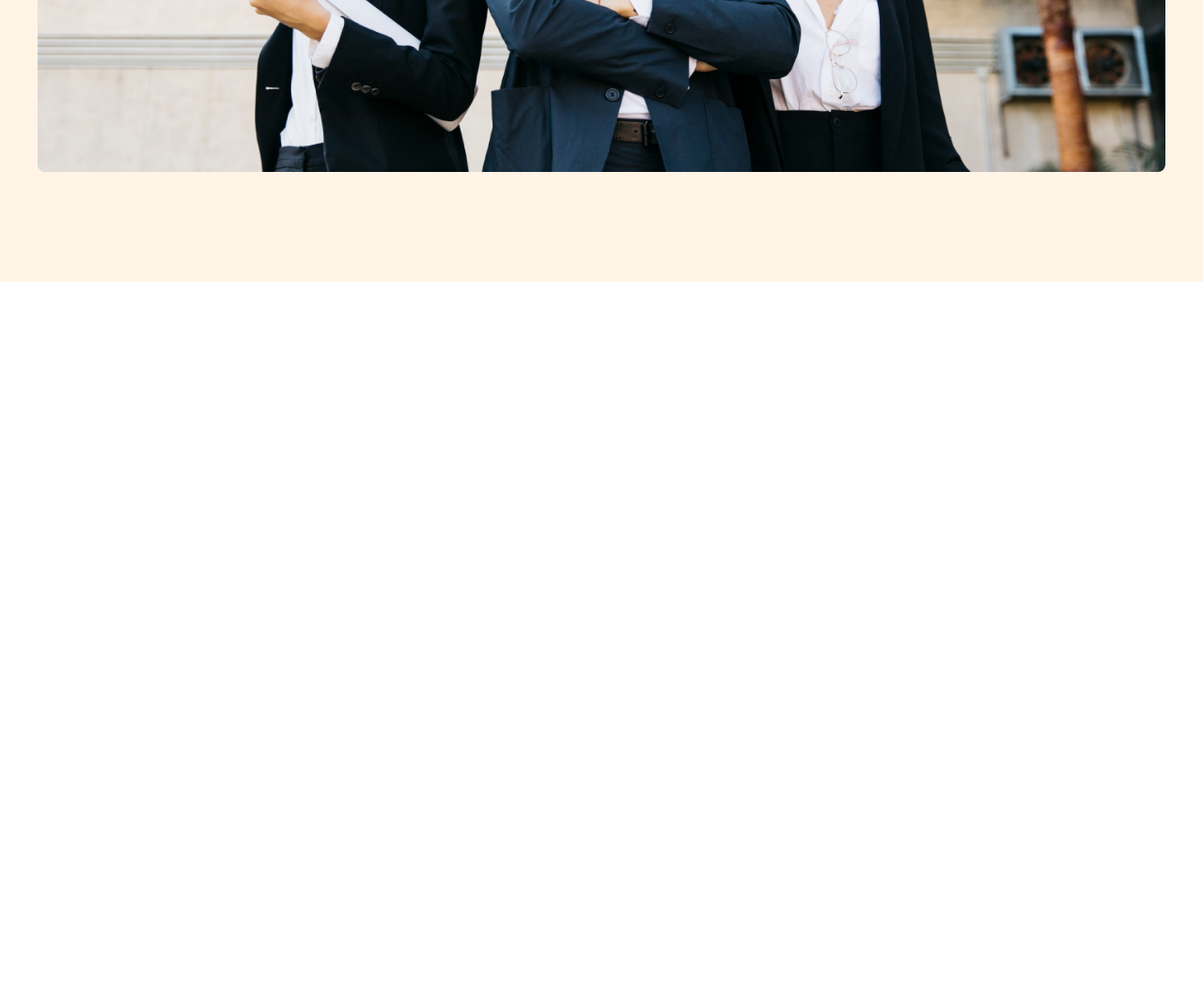
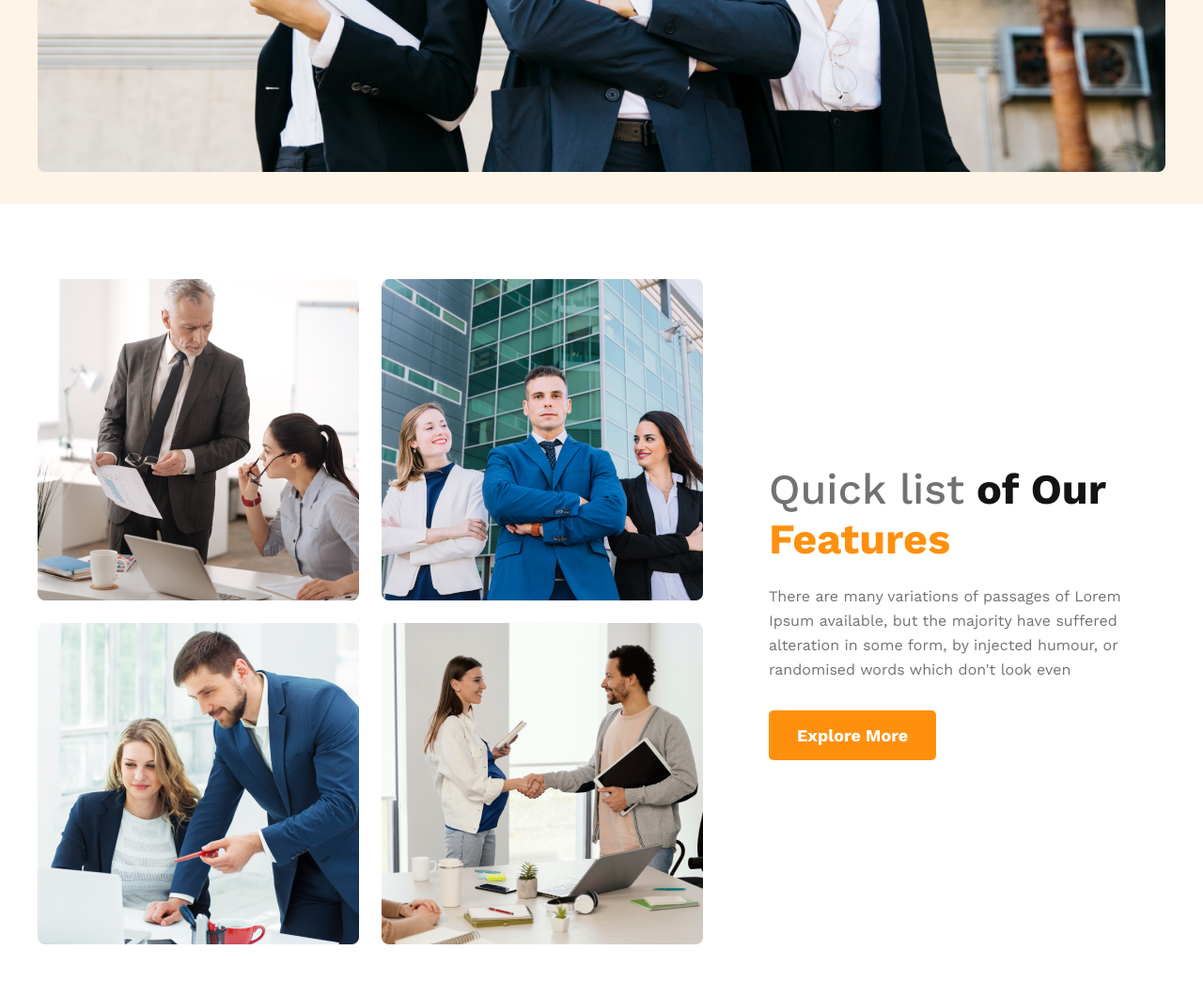
Before and after one commit to ar-asad/g3-architects, a plain HTML site: page index.html in a window 1280 px wide. Shown: the part 918-1962 px from the top of the page at 94% size. Before the commit the page ends 1218 px from the top, so only its background shows below. Drawn offline with nearby package versions, Linux system fonts and the light colour scheme.

Commit message:
our feature section added with style

```diff
--- a/index.html
+++ b/index.html
@@ -26,7 +26,7 @@
         <div class="banner">
             <div class="banner-textbox">
                 <h1 class="banner-title">Brand New <br> Group of Architects</h1>
-                <p class="banner-description">There are many variations of passages of Lorem Ipsum available, but the
+                <p class="description">There are many variations of passages of Lorem Ipsum available, but the
                     majority have suffered alteration in some form, by injected humour, or randomised words which don't
                     look even</p>
                 <button class="btn-primary">Explore More</button>
@@ -36,6 +36,32 @@
             </div>
         </div>
     </header>
+    <main>
+        <section class="our-feature">
+            <div class="feature-gallery">
+                <div class="gallary-img">
+                    <img src="/images/team1.png" alt="feature team1 img">
+                </div>
+                <div class="gallary-img">
+                    <img src="/images/team2.png" alt="feature team1 img">
+                </div>
+                <div class="gallary-img">
+                    <img src="/images/team3.png" alt="feature team1 img">
+                </div>
+                <div class="gallary-img">
+                    <img src="/images/team4.png" alt="feature team1 img">
+                </div>
+            </div>
+            <div class="feature-textbox">
+                <h2 class="textbox-title"><span class="title-start">Quick list</span> of Our <br> <span
+                        class="title-finale">Features</span></h2>
+                <p class="description">There are many variations of passages of Lorem Ipsum available, but the majority
+                    have suffered alteration in some form, by injected humour, or randomised words which don't look even
+                </p>
+                <button class="btn-primary">Explore More</button>
+            </div>
+        </section>
+    </main>
 </body>
 
 </html>
--- a/style.css
+++ b/style.css
@@ -39,9 +39,12 @@
     color: #424242;
 }
 
+
 /* banner styel here */
 /* ................. */
-.banner {}
+.banner {
+    padding-bottom: 30px;
+}
 
 .banner-textbox {
     width: 850px;
@@ -58,14 +61,14 @@
     color: #131313;
 }
 
-.banner-description {
+.description {
     line-height: 26px;
     color: #727272;
     margin-bottom: 30px;
 }
 
 .btn-primary {
-    background: #ff9233;
+    background: #FF900E;
     border-radius: 5px;
     border: none;
     padding: 16px 30px;
@@ -76,11 +79,52 @@
 
 .banner-imgbox {
     width: 1200px;
-    height: 700px;
-    margin: 0 auto;
+    margin: 0 auto
 }
 
 .banner-imgbox img {
     width: 100%;
     border-radius: 8px;
 }
+
+
+/* section Our feature style here */
+/* .............................. */
+.our-feature {
+    width: 1200px;
+    margin: 80px auto;
+    display: flex;
+    align-items: center;
+    gap: 70px;
+}
+
+.feature-gallery {
+    display: grid;
+    grid-template-columns: repeat(2, 1fr);
+    gap: 24px;
+}
+
+.gallary-img {
+    width: 342px;
+    height: 342px;
+}
+
+.gallary-img img {
+    width: 100%;
+}
+
+.textbox-title {
+    font-weight: 700;
+    font-size: 45px;
+    color: #131313;
+    margin-bottom: 22px;
+}
+
+.title-start {
+    font-weight: 500;
+    color: #727272;
+}
+
+.title-finale {
+    color: #FF900E;
+}
```
